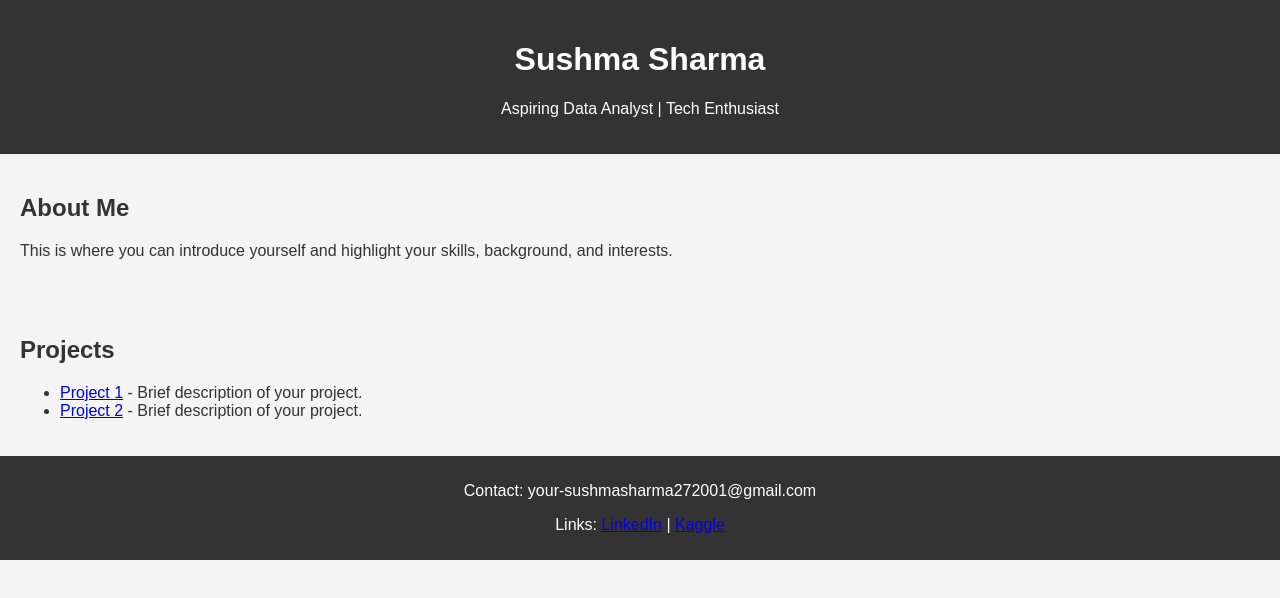
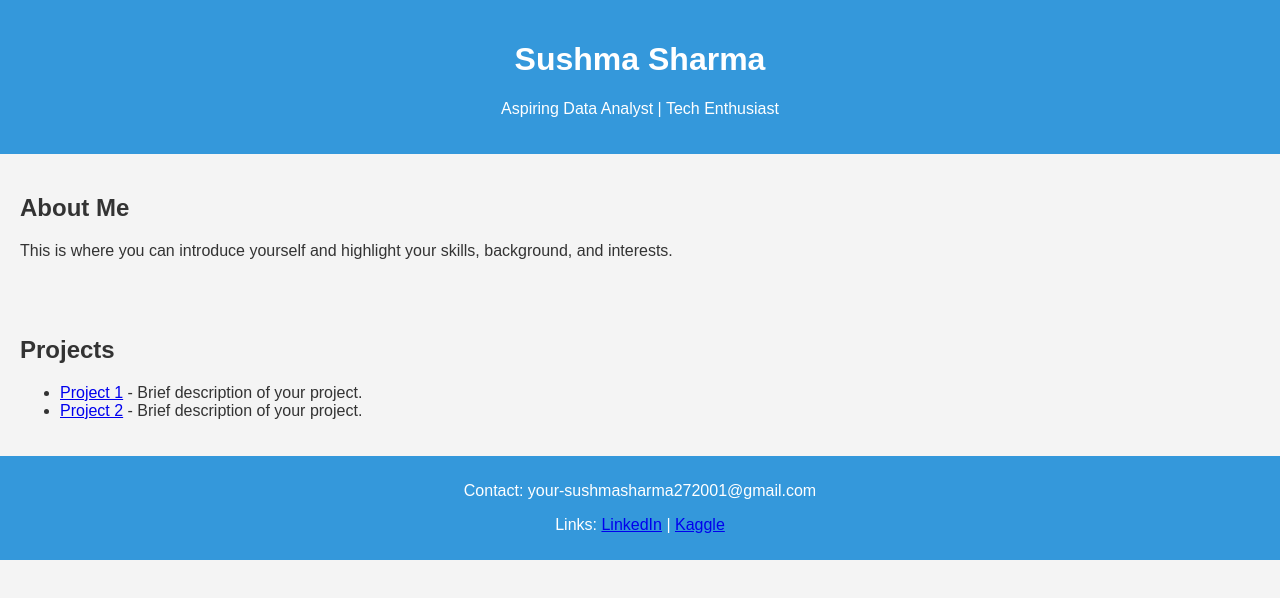
Before and after one commit to sushma2840/portfolio, a plain HTML site: page index.html in a window 1280 px wide. Drawn offline with Linux system fonts and the light colour scheme.

Commit message:
style.css

```diff
--- a/style.css
+++ b/style.css
@@ -8,7 +8,7 @@ body {
 
 header {
     text-align: center;
-    background-color: #333;
+    background-color: #3498db;
     color: #fff;
     padding: 20px;
 }
@@ -23,7 +23,7 @@ h2 {
 
 footer {
     text-align: center;
-    background-color: #333;
+    background-color: #3498db;
     color: #fff;
     padding: 10px;
 }
```
